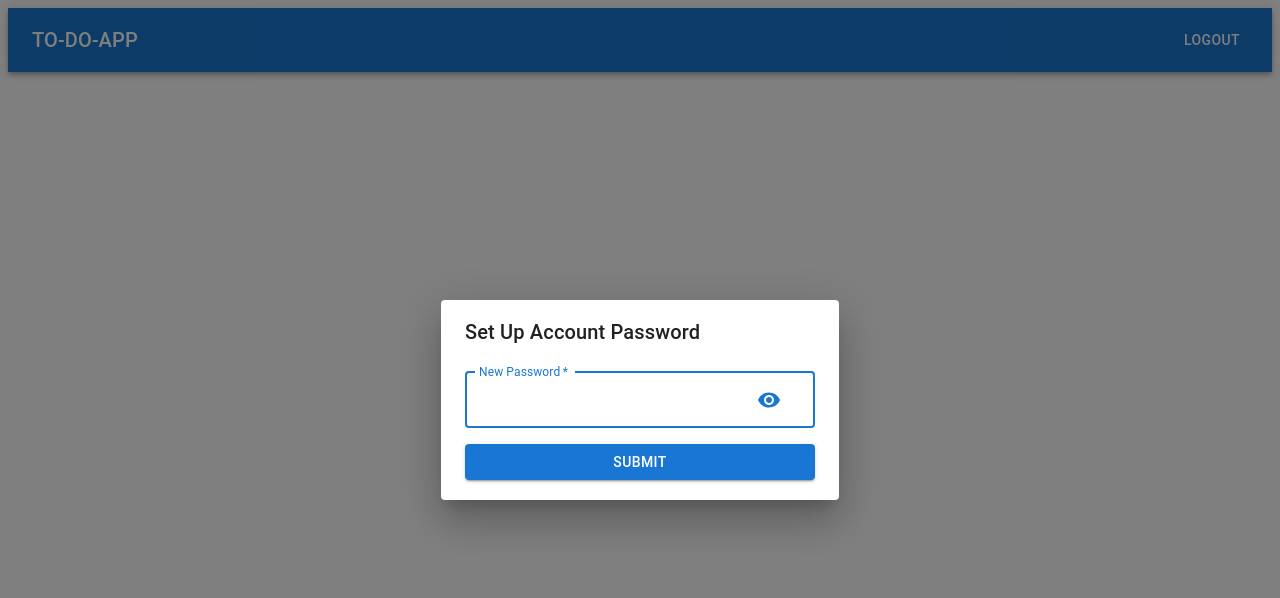
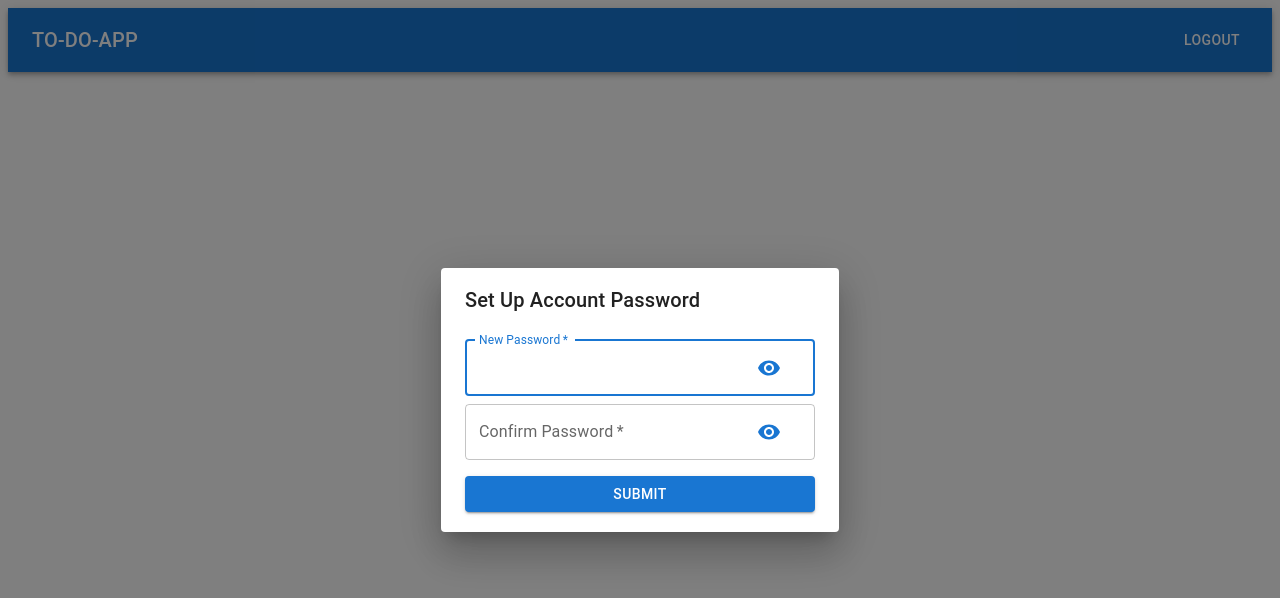
Before and after one commit to comp426-2022-spring/a99-sirius, a React (Create React App) app in the folder client/: page /dashboard in a window 1280 px wide. Shown: the top 598 px of the page. Built offline with nearby package versions, Linux system fonts and the light colour scheme; no server answers.

Commit message:
Added Confirm Password Feature

```diff
--- a/client/src/components/ChangePass.js
+++ b/client/src/components/ChangePass.js
@@ -18,7 +18,9 @@ const ChangePass = (props) => {
 
     const {openPasswordDialog, login, setOpenPasswordDialog} = props
     const[passwordVisibility, setPasswordVisibility] = useState(false)
+    const[confirmPasswordVis, setConfirmPasswordVis] = useState(false)
     const[verifiedPassword, setVerifiedPassword] = useState(true)
+    const[passwordMatch, setPasswordMatch] = useState(true)
 
     useEffect(() => {
         setOpenPasswordDialog(openPasswordDialog)
@@ -27,6 +29,11 @@ const ChangePass = (props) => {
     const toggleVisibility = () => {
         setPasswordVisibility(!passwordVisibility)
     }
+
+    const toggleConVisibility = () => {
+        setConfirmPasswordVis(!confirmPasswordVis)
+    }
+
 
     const validPassword = new RegExp(
         '(?=.*[0-9])(?=.*[a-z])(?=.*[A-Z])(?=.*[*.!@$%^&(){}:;<>,.?~_+-=|]).{8,32}'
@@ -37,13 +44,19 @@ const ChangePass = (props) => {
         const data = new FormData(event.currentTarget)
         var info = {
             password : data.get("newPassword"),
-            login: login
+            confirmPassword: data.get("confirmPassword"),
+            login: login,
         }
         if(validPassword.test(info.password)){
-            props.props.changePassword(info)
-            .then(() => {
-                setOpenPasswordDialog(false)
-            })
+            if(info.password === info.confirmPassword){
+                props.props.changePassword(info)
+                .then(() => {
+                    setOpenPasswordDialog(false)
+                })
+            }
+            else{
+                setPasswordMatch(false)
+            }
         }else{
             setVerifiedPassword(false)
         }
@@ -70,7 +83,25 @@ const ChangePass = (props) => {
                                         <Button color="primary" disableElevation onClick={toggleVisibility}><Visibility/></Button>
                                     </InputAdornment>}}
                                 error={!verifiedPassword}
-                                onChange={e => {setVerifiedPassword(true)}}
+                                onChange={e => {setVerifiedPassword(true); setPasswordMatch(true)}}
+                            />
+                        </Grid>
+                        <Grid item width={350} >
+                            <TextField
+                                name="confirmPassword"
+                                required
+                                fullWidth
+                                id="ConfirmPassword"
+                                label="Confirm Password"
+                                type={confirmPasswordVis ? "text" : "password"}
+                                sx={{ marginTop: 1}}
+                                InputProps={{
+                                    endAdornment: <InputAdornment position="end">
+                                        <Button color="primary" disableElevation onClick={toggleConVisibility}><Visibility/></Button>
+                                    </InputAdornment>}}
+                                error={!passwordMatch}
+                                helperText={!passwordMatch ? "Passwords do not match" : ""}
+                                onChange={e => {setVerifiedPassword(true); setPasswordMatch(true)}}
                             />
                         </Grid>
                         <Grid item width={350}>
--- a/client/src/containers/DashBoard.js
+++ b/client/src/containers/DashBoard.js
@@ -30,4 +30,4 @@ const mapStateToProps = (state) => {
 }
 
 
-export default connect(mapStateToProps, {...taskActions, changePassword})(DashBoard)
+export default connect(mapStateToProps,{...taskActions, changePassword})(DashBoard)
```
